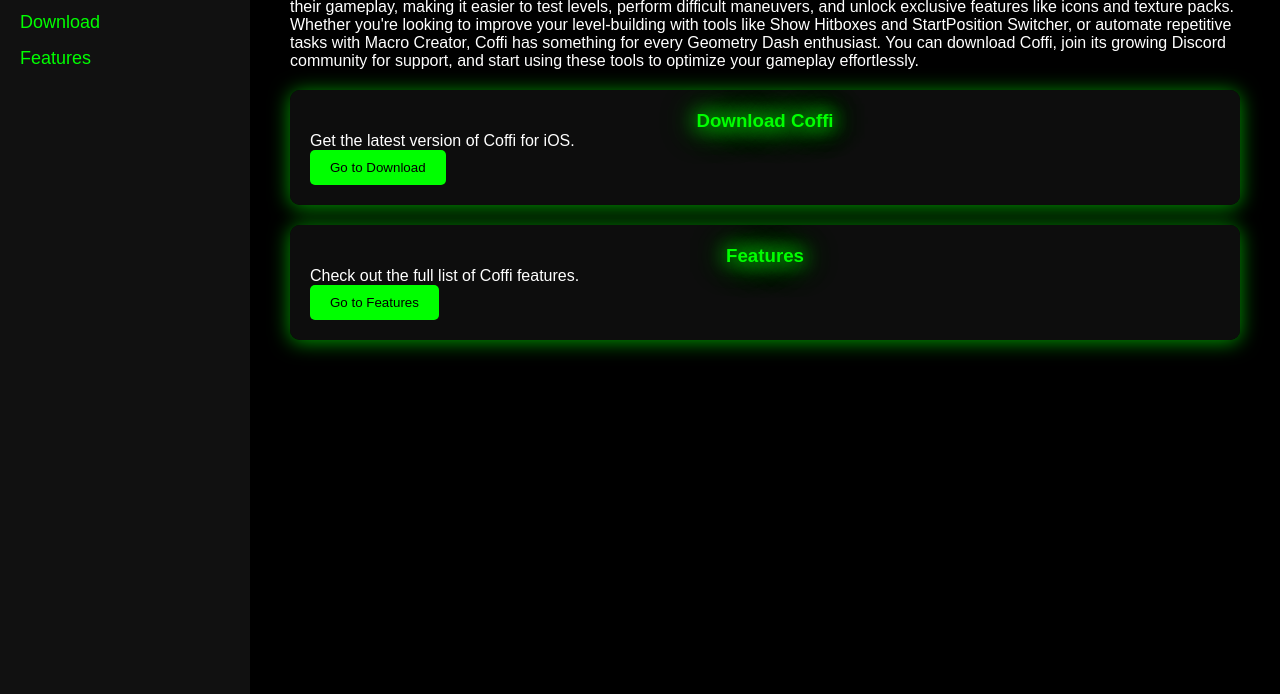
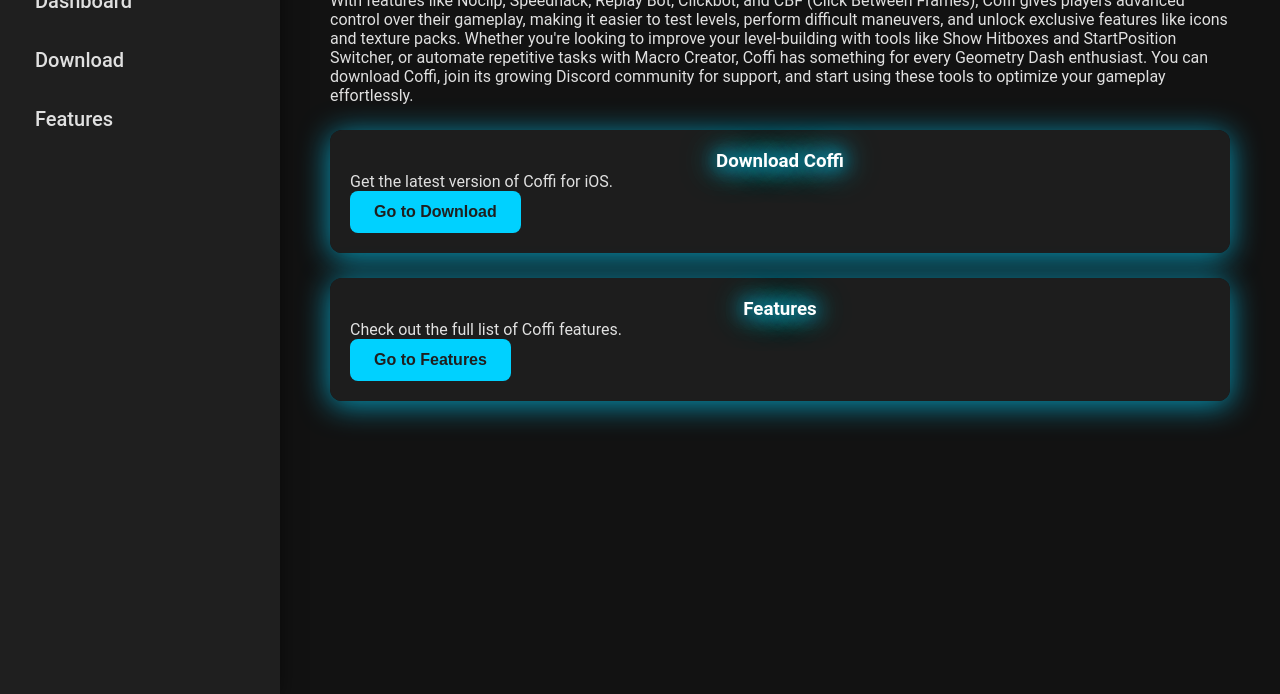
Before and after one commit to MetaTeam91/Coffi, a plain HTML site: page index.html in a window 1280 px wide. Shown: the part 106-800 px from the top of the page. Drawn offline with Linux system fonts and the light colour scheme.

Commit message:
Update style.css

```diff
--- a/style.css
+++ b/style.css
@@ -7,15 +7,25 @@
 
 /* General Styling */
 body {
-    font-family: 'Arial', sans-serif;
-    background-color: #000;
-    color: #fff;
+    font-family: 'Roboto', sans-serif;
+    background-color: #121212;
+    color: #e0e0e0;
+    overflow-x: hidden;
 }
 
+/* Neon Gradient Effect */
+.neon-gradient {
+    background: linear-gradient(45deg, #00f260, #0575e6);
+    -webkit-background-clip: text;
+    color: transparent;
+}
+
+/* Heading Animations */
 h1, h2, h3 {
     text-align: center;
-    color: #0f0;
+    font-weight: 700;
     animation: glow 1.5s ease-in-out infinite alternate;
+    color: #ffffff;
 }
 
 /* Sidebar styling */
@@ -25,18 +35,20 @@ h1, h2, h3 {
 }
 
 .sidebar {
-    width: 250px;
-    background-color: #111;
+    width: 280px;
+    background-color: #1f1f1f;
     padding: 20px;
-    color: #0f0;
-    animation: slideInLeft 1s ease-out forwards;
+    color: #00d1ff;
+    animation: slideInLeft 0.6s ease-out forwards;
+    transform: translateX(-100%);
+    box-shadow: 0 4px 20px rgba(0, 0, 0, 0.5);
 }
 
 .logo h2 {
     text-align: center;
     margin-bottom: 30px;
-    font-size: 28px;
-    color: #0f0;
+    font-size: 30px;
+    color: #00d1ff;
 }
 
 .nav-links {
@@ -45,75 +57,104 @@ h1, h2, h3 {
 
 .nav-links li {
     margin: 15px 0;
+    position: relative;
 }
 
 .nav-links a {
-    color: #0f0;
+    color: #e0e0e0;
     text-decoration: none;
-    font-size: 18px;
-    display: block;
-    transition: all 0.3s;
+    font-size: 20px;
+    font-weight: 500;
+    display: flex;
+    align-items: center;
+    padding: 10px 15px;
+    border-radius: 5px;
+    transition: background-color 0.3s ease, transform 0.2s;
 }
 
 .nav-links a:hover {
-    color: #fff;
-    text-shadow: 0 0 10px #0f0, 0 0 20px #0f0;
+    background-color: #00d1ff;
+    color: #ffffff;
+    transform: scale(1.05);
+    box-shadow: 0 4px 12px rgba(0, 209, 255, 0.4);
 }
 
 /* Content styling */
 .content {
     flex: 1;
-    padding: 40px;
+    padding: 50px;
+    animation: fadeIn 1s ease;
 }
 
+.features-section ul {
+    padding: 20px;
+    columns: 2;
+    gap: 20px;
+}
+
+.features-section li {
+    font-size: 18px;
+    padding: 5px 0;
+    color: #8ab4f8;
+    transition: color 0.3s ease;
+}
+
+.features-section li:hover {
+    color: #ff9800;
+}
+
+/* Card Styling */
 .card {
-    background-color: rgba(15, 15, 15, 0.9);
+    background-color: rgba(30, 30, 30, 0.95);
     padding: 20px;
-    border-radius: 10px;
-    box-shadow: 0 2px 20px rgba(0, 255, 0, 0.6);
-    margin: 20px 0;
-    transition: transform 0.3s ease, box-shadow 0.3s ease;
+    border-radius: 12px;
+    box-shadow: 0 4px 30px rgba(0, 209, 255, 0.7);
+    margin: 25px 0;
+    transition: transform 0.4s ease, box-shadow 0.3s ease;
 }
 
 .card:hover {
-    transform: scale(1.05);
-    box-shadow: 0 5px 30px rgba(0, 255, 0, 1);
+    transform: scale(1.08);
+    box-shadow: 0 6px 40px rgba(0, 209, 255, 0.9);
 }
 
 button {
-    background-color: #0f0;
-    color: #000;
+    background-color: #00d1ff;
+    color: #1f1f1f;
     border: none;
-    padding: 10px 20px;
-    border-radius: 5px;
+    padding: 12px 24px;
+    font-size: 16px;
+    font-weight: bold;
+    border-radius: 8px;
     cursor: pointer;
-    transition: background-color 0.3s ease;
+    transition: background-color 0.3s ease, color 0.3s ease;
 }
 
 button:hover {
-    background-color: #fff;
-    color: #000;
+    background-color: #ff9800;
+    color: #ffffff;
 }
 
 /* Footer styling */
 footer {
     text-align: center;
     padding: 20px;
-    background-color: #111;
-    color: #0f0;
+    background-color: #1f1f1f;
+    color: #8ab4f8;
+    font-size: 14px;
+    border-top: 1px solid #333;
 }
 
-/* Neon glow animation */
+/* Keyframe Animations */
 @keyframes glow {
     from {
-        text-shadow: 0 0 10px #0f0, 0 0 20px #0f0, 0 0 30px #0f0;
+        text-shadow: 0 0 10px #00d1ff, 0 0 20px #00d1ff, 0 0 30px #00d1ff;
     }
     to {
-        text-shadow: 0 0 20px #0f0, 0 0 30px #0f0, 0 0 40px #0f0;
+        text-shadow: 0 0 20px #00d1ff, 0 0 30px #00d1ff, 0 0 40px #00d1ff;
     }
 }
 
-/* Slide in animation */
 @keyframes slideInLeft {
     0% {
         transform: translateX(-100%);
@@ -122,3 +163,12 @@ footer {
         transform: translateX(0);
     }
 }
+
+@keyframes fadeIn {
+    from {
+        opacity: 0;
+    }
+    to {
+        opacity: 1;
+    }
+}
```
